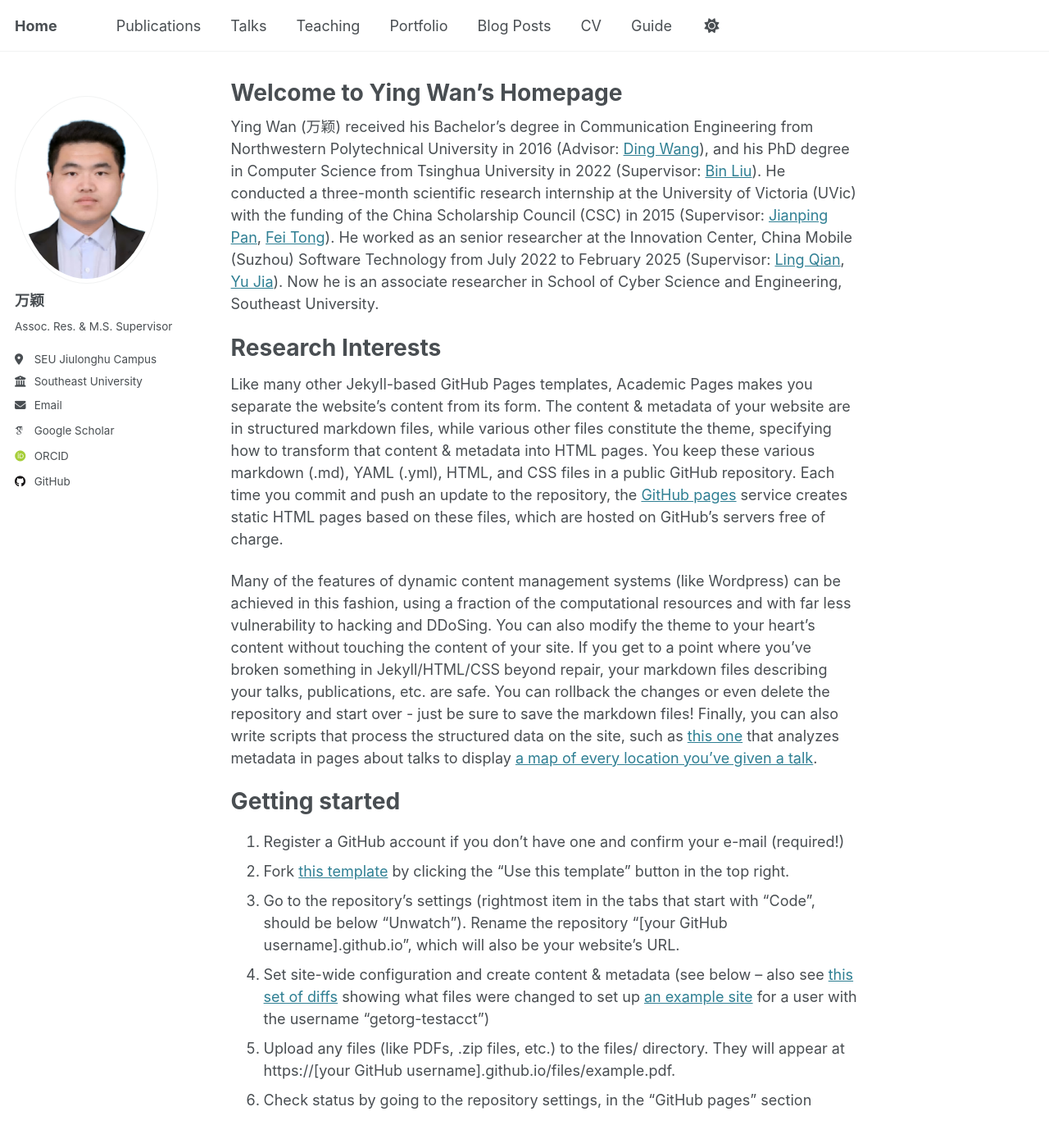
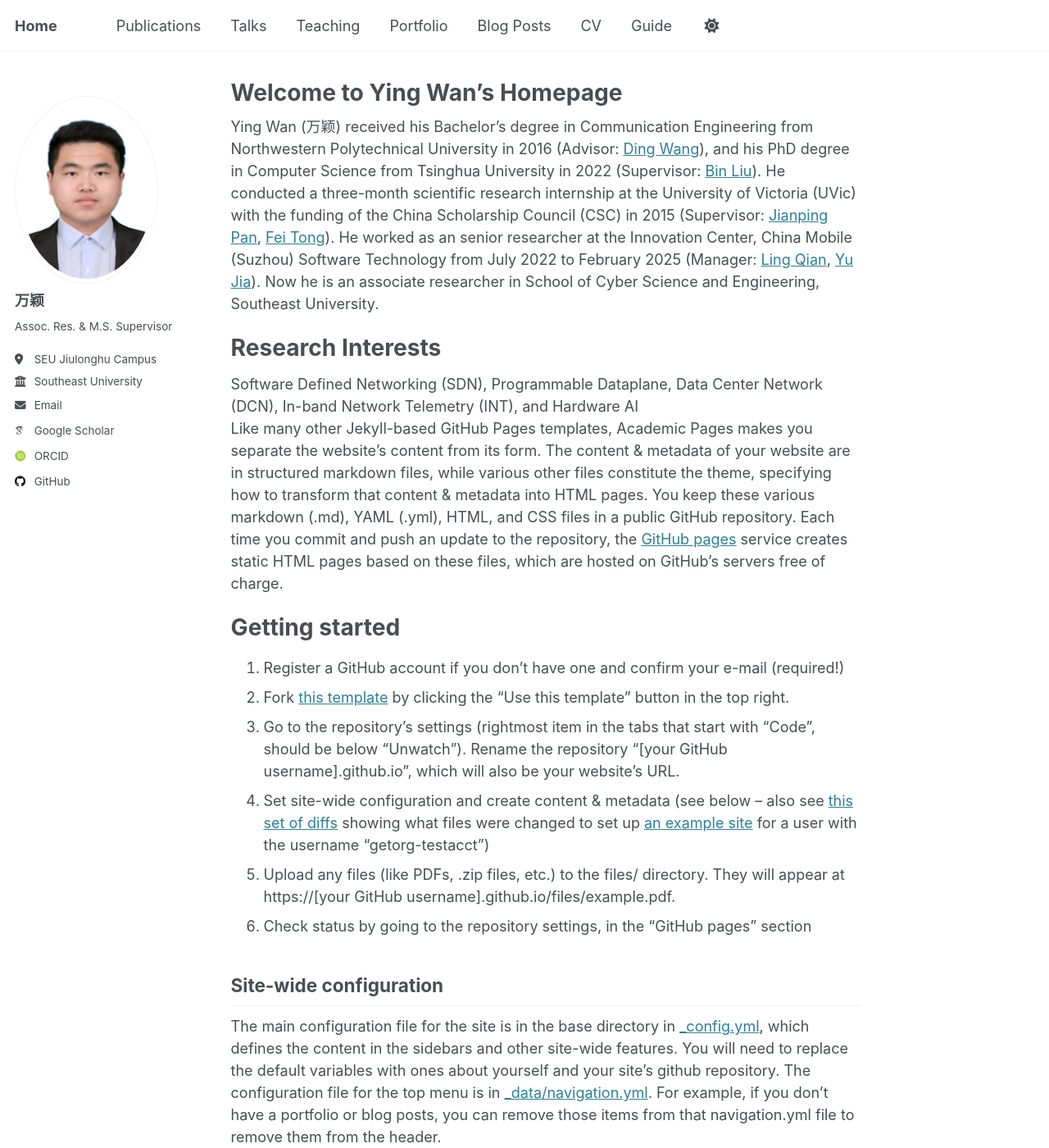
Before and after one commit to wany16/wany16.github.io, a Jekyll site: the page built from _pages/about.md, in a window 1280 px wide and 1400 px high. Shown: the whole window at 82% size. Built offline with Jekyll 4.4.1, drawn with Linux system fonts in a browser that asks for light colours; some web fonts are replaced.

Commit message:
Initial commit for example

```diff
--- a/_pages/about.md
+++ b/_pages/about.md
@@ -10,14 +10,14 @@ redirect_from:
 Ying Wan (万颖) received his Bachelor's degree in Communication Engineering from Northwestern Polytechnical University in 2016 (Advisor: [Ding Wang](https://teacher.nwpu.edu.cn/wangding.html)),
 and his PhD degree in Computer Science from Tsinghua University in 2022 (Supervisor: [Bin Liu](https://www.cs.tsinghua.edu.cn/info/1126/3587.htm)).
 He conducted a three-month scientific research internship at the University of Victoria (UVic) with the funding of the China Scholarship Council (CSC) in 2015 (Supervisor: [Jianping Pan](https://www.uvic.ca/ecs/computerscience/people/faculty/profiles/pan-jianping.php), [Fei Tong](https://fei-tong.github.io/)).
-He worked as an senior researcher at the Innovation Center, China Mobile (Suzhou) Software Technology from July 2022 to February 2025 (Supervisor: [Ling Qian](https://www.cnii.com.cn/gxxww/rmydb/202111/t20211110_321826.html), [Yu Jia](https://zhuanlan.zhihu.com/p/406240028)).
+He worked as an senior researcher at the Innovation Center, China Mobile (Suzhou) Software Technology from July 2022 to February 2025 (Manager: [Ling Qian](https://www.cnii.com.cn/gxxww/rmydb/202111/t20211110_321826.html), [Yu Jia](https://zhuanlan.zhihu.com/p/406240028)).
 Now he is an associate researcher in School of Cyber Science and Engineering, Southeast University.
 
 Research Interests
 ======
+Software Defined Networking (SDN), Programmable Dataplane, Data Center Network (DCN),
+In-band Network Telemetry (INT), and Hardware AI
 Like many other Jekyll-based GitHub Pages templates, Academic Pages makes you separate the website's content from its form. The content & metadata of your website are in structured markdown files, while various other files constitute the theme, specifying how to transform that content & metadata into HTML pages. You keep these various markdown (.md), YAML (.yml), HTML, and CSS files in a public GitHub repository. Each time you commit and push an update to the repository, the [GitHub pages](https://pages.github.com/) service creates static HTML pages based on these files, which are hosted on GitHub's servers free of charge.
-
-Many of the features of dynamic content management systems (like Wordpress) can be achieved in this fashion, using a fraction of the computational resources and with far less vulnerability to hacking and DDoSing. You can also modify the theme to your heart's content without touching the content of your site. If you get to a point where you've broken something in Jekyll/HTML/CSS beyond repair, your markdown files describing your talks, publications, etc. are safe. You can rollback the changes or even delete the repository and start over - just be sure to save the markdown files! Finally, you can also write scripts that process the structured data on the site, such as [this one](https://github.com/academicpages/academicpages.github.io/blob/master/talkmap.ipynb) that analyzes metadata in pages about talks to display [a map of every location you've given a talk](https://academicpages.github.io/talkmap.html).
 
 Getting started
 ======
```
